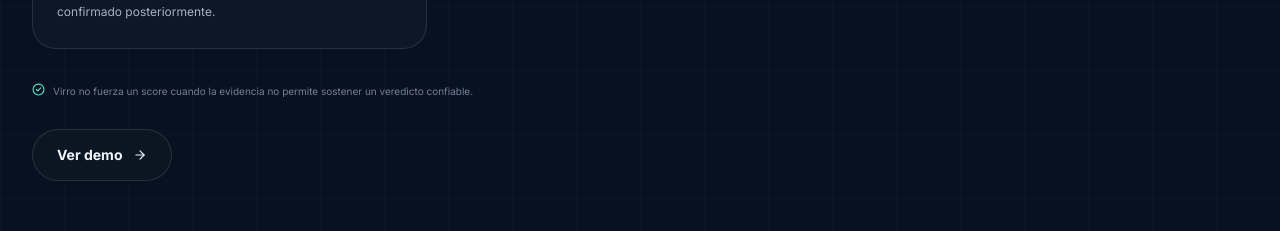
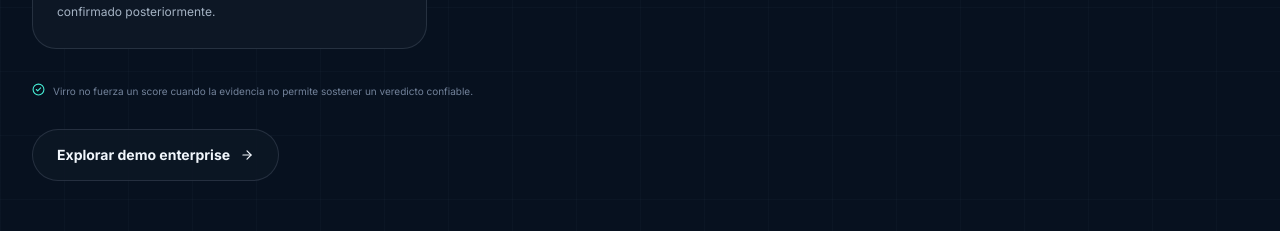
Before and after one commit to acidicalan-bit/Virro-master, a Next.js app: page / in a window 1280 px wide. Shown: the part 2900-3131 px from the top of the page. Built offline with nearby package versions, Linux system fonts and the light colour scheme.

Commit message:
Complete Chrome QA evidence and core CTA

```diff
--- a/components/landing/virro-core-section.tsx
+++ b/components/landing/virro-core-section.tsx
@@ -27,7 +27,7 @@ export function VirroCoreSection() {
         </article>)}
       </div>
       <p className="mt-8 flex items-start gap-2 text-[10px] leading-5 text-[var(--subtle)]"><CheckCircle2 aria-hidden="true" size={13} className="mt-0.5 shrink-0 text-teal-300" />{t("Virro does not force a score when the evidence cannot support a reliable verdict.", "Virro no fuerza un score cuando la evidencia no permite sostener un veredicto confiable.")}</p>
-      <Link href="/app" className="brand-secondary-button mt-7 text-sm">{t("View demo", "Ver demo")} <ArrowRight aria-hidden="true" size={14} /></Link>
+      <Link href="/app/scenarios" className="brand-secondary-button mt-7 text-sm">{t("Explore enterprise demo", "Explorar demo enterprise")} <ArrowRight aria-hidden="true" size={14} /></Link>
     </div>
   </section>;
 }
```
Also changed, not shown: 4 other files (tests, documents, lock files or other folders).
